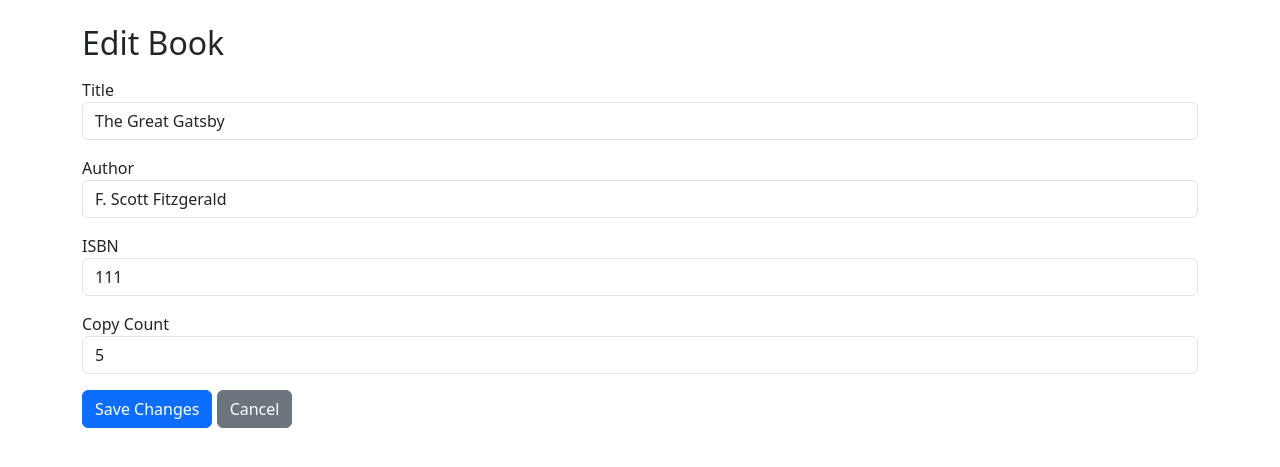
After one commit to CarsonQuesada/LibrarySystem, a Flask app: template frontend/templates/edit_book.html in a window 1280 px wide. The commit adds this page. Shown: the top 467 px of the page. Run offline with Flask 3, Linux system fonts and the light colour scheme; the template is opened without the code that fills it: values that come from a table or form of the project are taken from there, others are empty.

Commit message:
Added edit button

```diff
--- a/backend/app.py
+++ b/backend/app.py
@@ -143,6 +143,35 @@ def admin_loans():
 
     return render_template("admin_loans.html", loans=loans)
 
+# ---------------- ADMIN: EDIT BOOK ----------------
+@app.route("/admin/books/<int:book_id>/edit", methods=["GET", "POST"])
+def edit_book(book_id):
+    if "user_id" not in session:
+        return redirect("/login")
+
+    user = LibraryUser.query.get(session["user_id"])
+    if not user or not user.is_librarian:
+        return "Unauthorized", 403
+
+    book = Book.query.get(book_id)
+
+    if request.method == "POST":
+        book.title = request.form["title"]
+        book.author = request.form["author"]
+        book.isbn = request.form["isbn"]
+
+        copy_count = int(request.form["copy_count"])
+        book.copy_count = copy_count
+
+        # 🔥 Keep available copies consistent
+        if book.available_copies > copy_count:
+            book.available_copies = copy_count
+
+        db.session.commit()
+        return redirect("/admin/dashboard")
+
+    return render_template("edit_book.html", book=book)
+
 # ---------------- REGISTER ----------------
 @app.route("/register", methods=["GET", "POST"])
 def register():
--- /dev/null
+++ b/frontend/templates/edit_book.html
@@ -0,0 +1,46 @@
+{% extends "base.html" %} {% block content %}
+
+<h2>Edit Book</h2>
+
+<form method="POST" class="mt-3">
+  <div class="mb-3">
+    <label>Title</label>
+    <input
+      name="title"
+      class="form-control"
+      value="{{ book.title }}"
+      required
+    />
+  </div>
+
+  <div class="mb-3">
+    <label>Author</label>
+    <input
+      name="author"
+      class="form-control"
+      value="{{ book.author }}"
+      required
+    />
+  </div>
+
+  <div class="mb-3">
+    <label>ISBN</label>
+    <input name="isbn" class="form-control" value="{{ book.isbn }}" />
+  </div>
+
+  <div class="mb-3">
+    <label>Copy Count</label>
+    <input
+      name="copy_count"
+      type="number"
+      class="form-control"
+      value="{{ book.copy_count }}"
+      required
+    />
+  </div>
+
+  <button class="btn btn-primary">Save Changes</button>
+  <a href="/admin/dashboard" class="btn btn-secondary">Cancel</a>
+</form>
+
+{% endblock %}
```
Also changed, not shown: frontend/templates/index.html (+16 -1 lines).
